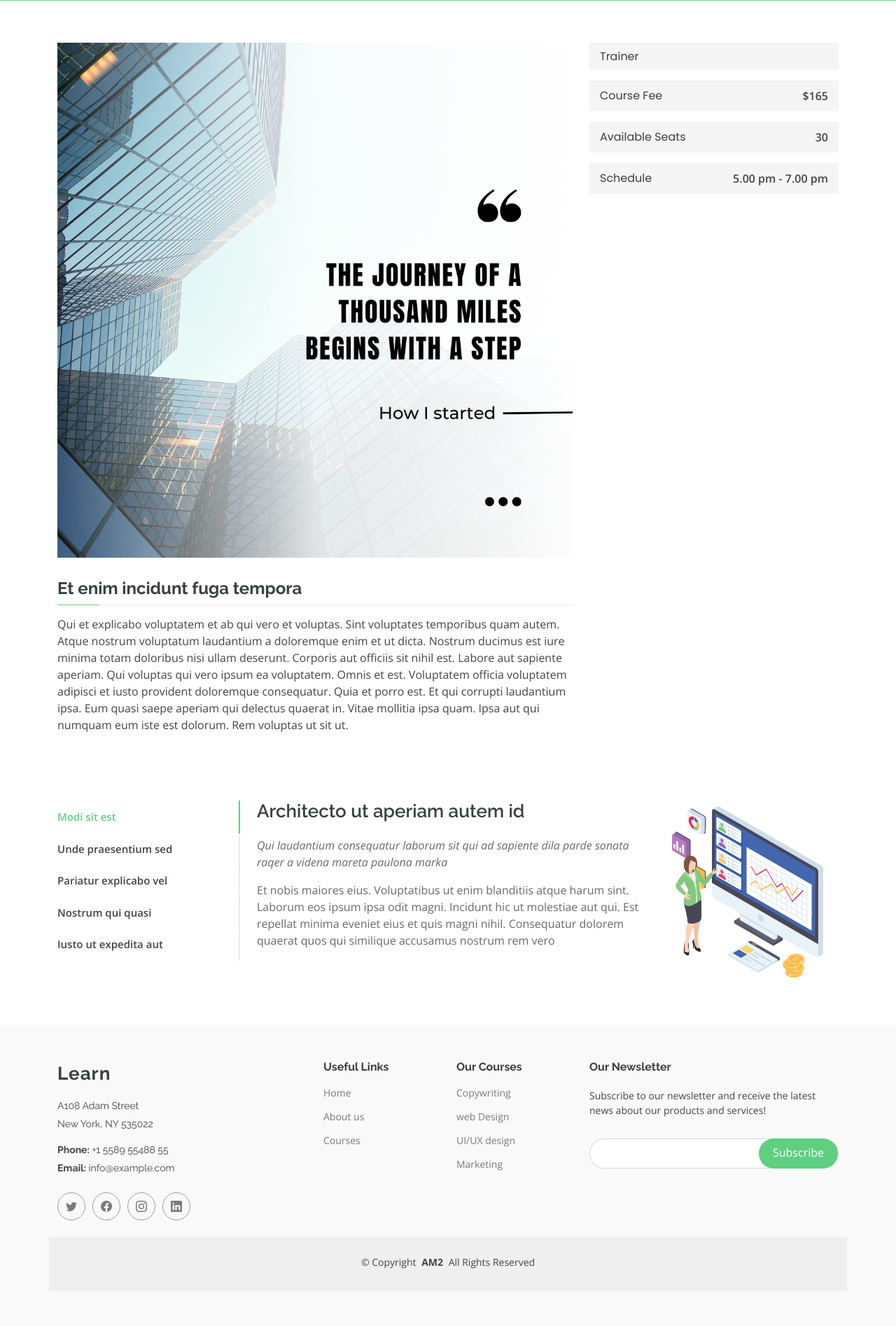
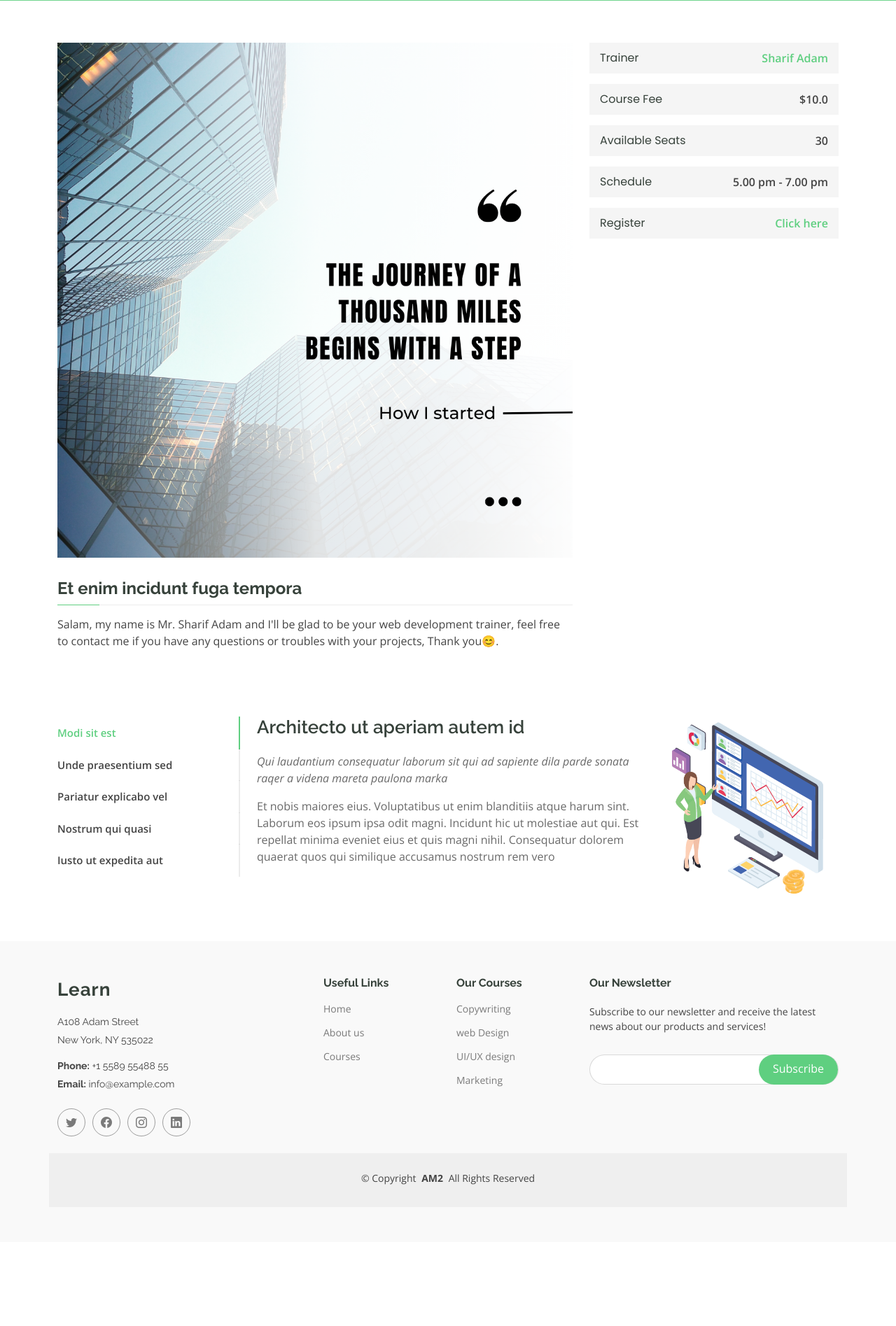
Before and after one commit to abdulqadirmuazzim/elearning, a Django app: page /course-detail/1 in a window 1280 px wide. Shown: the part 440-2335 px from the top of the page at 70% size. After the commit the page ends 2165 px from the top, so only its background shows below. Run offline with Django 5.2, Linux system fonts and the light colour scheme; data comes from the database, SQL or seed files in the repository; both versions use the stored data as it was after the commit; some libraries are stand-ins or nearby versions.

Commit message:
Made some bug fixes

```diff
--- a/edu/templates/course-details.html
+++ b/edu/templates/course-details.html
@@ -82,35 +82,35 @@
             <img src="{{course.cover_photo.url}}" class="img-fluid" alt="">
             <h3>Et enim incidunt fuga tempora</h3>
             <p>
-              Qui et explicabo voluptatem et ab qui vero et voluptas. Sint voluptates temporibus quam autem. Atque
-              nostrum voluptatum laudantium a doloremque enim et ut dicta. Nostrum ducimus est iure minima totam
-              doloribus nisi ullam deserunt. Corporis aut officiis sit nihil est. Labore aut sapiente aperiam.
-              Qui voluptas qui vero ipsum ea voluptatem. Omnis et est. Voluptatem officia voluptatem adipisci et iusto
-              provident doloremque consequatur. Quia et porro est. Et qui corrupti laudantium ipsa.
-              Eum quasi saepe aperiam qui delectus quaerat in. Vitae mollitia ipsa quam. Ipsa aut qui numquam eum iste
-              est dolorum. Rem voluptas ut sit ut.
+            <!-- 103 words -->
+             {{course.trainer.bio}}
             </p>
           </div>
           <div class="col-lg-4">
 
             <div class="course-info d-flex justify-content-between align-items-center">
               <h5>Trainer</h5>
-              <p><a href="#">{{course.trainer.email}}</a></p>
+              <p><a href="#">{{course.trainer.user.first_name}} {{course.trainer.user.last_name}} </a></p>
             </div>
 
             <div class="course-info d-flex justify-content-between align-items-center">
               <h5>Course Fee</h5>
-              <p>$165</p>
+              <p>${{course.price}}</p>
             </div>
 
             <div class="course-info d-flex justify-content-between align-items-center">
-              <h5>Available Seats</h5>
+              <h5>Available Seats </h5>
               <p>30</p>
             </div>
 
             <div class="course-info d-flex justify-content-between align-items-center">
               <h5>Schedule</h5>
               <p>5.00 pm - 7.00 pm</p>
+            </div>
+
+            <div class="course-info d-flex justify-content-between align-items-center">
+              <h5>Register</h5>
+              <p><a href="#">Click here</a></p>
             </div>
 
           </div>
--- a/edu/views.py
+++ b/edu/views.py
@@ -1,6 +1,6 @@
 from django.shortcuts import render, redirect, get_object_or_404 as goo4
 from .forms import comment, subscription
-from accounts.models import Course
+from accounts.models import Course, Trainer
 from django.contrib import messages
 
 # Create your views here.
@@ -52,7 +52,8 @@ def pricing(req):
 
 # trainers
 def trainers(req):
-    return render(req, "trainers.html")
+    trainers = Trainer.objects.all()
+    return render(req, "trainers.html", {'trainers': trainers})
 
 
 # starter-page
```
Also changed, not shown: edu/templates/trainers.html (+10 -5 lines), db.sqlite3, static/img/course-2.jpg (added), static/img/trainer-1-2.jpg (added).
